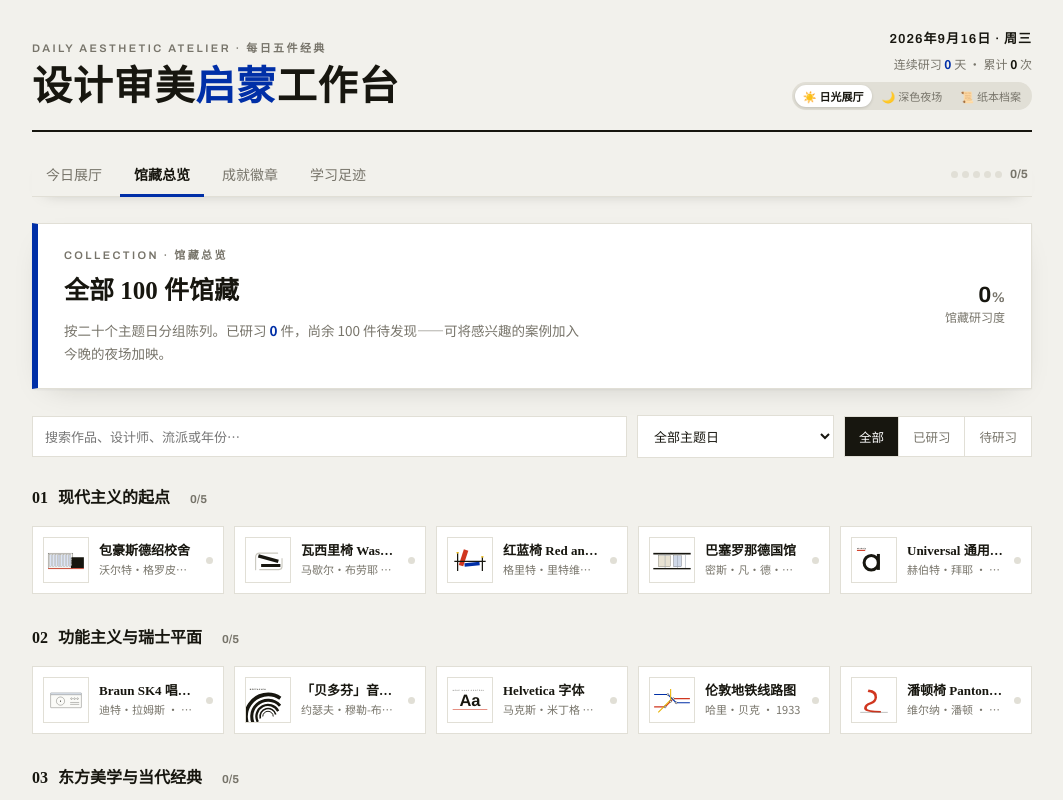
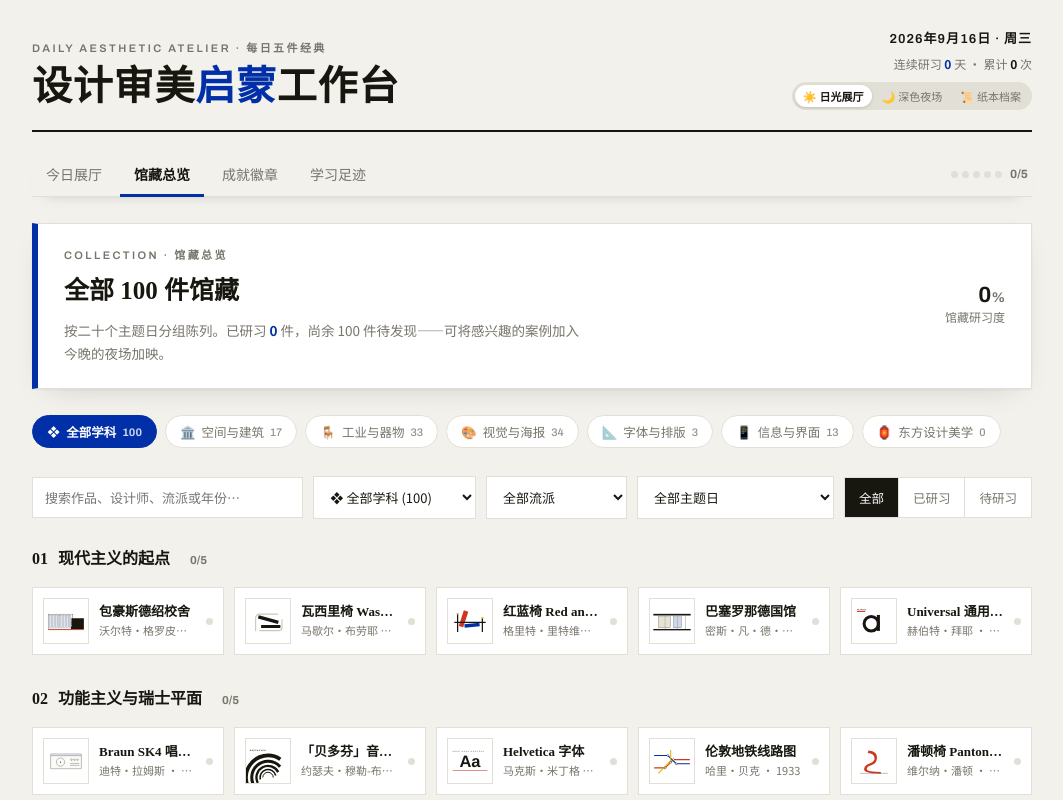
Before and after one commit to idmar/daw, a React (Vite) app: page / in a window 1280 px wide. Both pictures are taken after a click on the button "馆藏总览". Shown: the top 800 px of the page, without its empty margins (108-1171 px from the left). Built offline with nearby package versions, Linux system fonts and the light colour scheme.

Commit message:
feat: add multi-dimensional curatorial filtering and discipline taxonomy

```diff
--- a/src/DesignAestheticsWorkbench.jsx
+++ b/src/DesignAestheticsWorkbench.jsx
@@ -5,6 +5,7 @@
 import { todayKey, dayIndexOf, casesForDay, fmtDate, calculateStats } from "./utils/date.js";
 import { THEMES, getInitialTheme, saveTheme } from "./utils/theme.js";
 import { formatArchivePayload, validateArchive, generateMarkdownReport, downloadFile } from "./utils/archive.js";
+import { DISCIPLINES, MOVEMENTS, filterCuratedCases, getCaseDiscipline } from "./utils/taxonomy.js";
 import { ProgressRing } from "./components/ProgressRing.jsx";
 import { CaseCard } from "./components/CaseCard.jsx";
 
@@ -24,6 +25,8 @@
   const [archTheme, setArchTheme] = useState("all"); // 馆藏总览：主题筛选
   const [archStatus, setArchStatus] = useState("all"); // 馆藏总览：状态筛选
   const [archQuery, setArchQuery] = useState(""); // 馆藏总览：关键词
+  const [archDiscipline, setArchDiscipline] = useState("all"); // 馆藏总览：学科专业筛选
+  const [archMovement, setArchMovement] = useState("all"); // 馆藏总览：思潮流派筛选
   const [queued, setQueued] = useState([]); // 手动加入今晚加映队列的案例 id
   const [preview, setPreview] = useState(null); // 馆藏总览中预览的案例
   const prevUnlockedRef = useRef(null);
@@ -429,23 +432,24 @@
           (() => {
             const learned = new Set();
             Object.values(state.completed).forEach(list => list.forEach(id => learned.add(id)));
-            const kw = archQuery.trim().toLowerCase();
-            const list = CASES.filter(c => {
-              if (archTheme !== "all" && String(c.day) !== archTheme) return false;
-              if (archStatus === "done" && !learned.has(c.id)) return false;
-              if (archStatus === "todo" && learned.has(c.id)) return false;
-              if (
-                kw &&
-                ![c.title, c.designer, c.movement, c.field, String(c.year)].join(" ").toLowerCase().includes(kw)
-              )
-                return false;
-              return true;
+            const list = filterCuratedCases(CASES, {
+              discipline: archDiscipline,
+              movement: archMovement,
+              theme: archTheme,
+              status: archStatus,
+              query: archQuery,
+              learnedIds: learned,
             });
             const groups = [];
             list.forEach(c => {
               const g = groups.find(x => x.day === c.day);
               if (g) g.items.push(c);
               else groups.push({ day: c.day, items: [c] });
+            });
+            const disciplineCounts = {};
+            DISCIPLINES.forEach(d => {
+              disciplineCounts[d.id] =
+                d.id === "all" ? CASES.length : CASES.filter(c => getCaseDiscipline(c).id === d.id).length;
             });
             return (
               <section className="view" key="archive">
@@ -469,6 +473,22 @@
                   </div>
                 </div>
 
+                <div className="discipline-bar" role="tablist" aria-label="按专业学科筛选">
+                  {DISCIPLINES.map(d => (
+                    <button
+                      key={d.id}
+                      className={`discipline-chip ${archDiscipline === d.id ? "on" : ""}`}
+                      onClick={() => setArchDiscipline(d.id)}
+                      role="tab"
+                      aria-selected={archDiscipline === d.id}
+                    >
+                      <span>{d.icon}</span>
+                      <span>{d.name}</span>
+                      <span className="count">{disciplineCounts[d.id] || 0}</span>
+                    </button>
+                  ))}
+                </div>
+
                 <div className="arch-bar">
                   <input
                     className="arch-search"
@@ -477,6 +497,28 @@
                     placeholder="搜索作品、设计师、流派或年份…"
                     aria-label="搜索馆藏"
                   />
+                  <select
+                    value={archDiscipline}
+                    onChange={e => setArchDiscipline(e.target.value)}
+                    aria-label="按学科门类筛选"
+                  >
+                    {DISCIPLINES.map(d => (
+                      <option key={d.id} value={d.id}>
+                        {d.icon} {d.name} ({disciplineCounts[d.id] || 0})
+                      </option>
+                    ))}
+                  </select>
+                  <select
+                    value={archMovement}
+                    onChange={e => setArchMovement(e.target.value)}
+                    aria-label="按设计流派筛选"
+                  >
+                    {MOVEMENTS.map(m => (
+                      <option key={m.id} value={m.id}>
+                        {m.name}
+                      </option>
+                    ))}
+                  </select>
                   <select
                     value={archTheme}
                     onChange={e => setArchTheme(e.target.value)}
--- a/src/styles/atelier.css
+++ b/src/styles/atelier.css
@@ -775,6 +775,48 @@
   font-size: 14px;
 }
 
+/* 学科专业策展标签栏 */
+.discipline-bar {
+  display: flex;
+  gap: 8px;
+  overflow-x: auto;
+  padding-bottom: 12px;
+  margin-bottom: 16px;
+  scrollbar-width: thin;
+}
+.discipline-chip {
+  appearance: none;
+  border: 1px solid var(--line);
+  background: var(--panel);
+  font-family: inherit;
+  font-size: 12.5px;
+  font-weight: 500;
+  padding: 6px 14px;
+  border-radius: 99px;
+  color: var(--muted);
+  cursor: pointer;
+  white-space: nowrap;
+  display: inline-flex;
+  align-items: center;
+  gap: 6px;
+  transition: all .15s;
+}
+.discipline-chip:hover {
+  border-color: var(--blue);
+  color: var(--ink);
+}
+.discipline-chip.on {
+  background: var(--blue);
+  border-color: var(--blue);
+  color: #fff;
+  font-weight: 700;
+}
+.discipline-chip .count {
+  font-family: 'Archivo', sans-serif;
+  font-size: 11px;
+  opacity: .8;
+}
+
 /* 馆藏总览 */
 .arch-bar { display: flex; gap: 10px; flex-wrap: wrap; align-items: center; margin-bottom: 22px; }
 .arch-search {
--- /dev/null
+++ b/src/utils/taxonomy.js
@@ -0,0 +1,88 @@
+/**
+ * 设计学学科分类与策展流派体系
+ */
+
+export const DISCIPLINES = [
+  { id: "all", name: "全部学科", icon: "❖" },
+  { id: "spatial", name: "空间与建筑", icon: "🏛️", keywords: ["建筑", "空间", "展馆", "住宅", "室内"] },
+  { id: "industrial", name: "工业与器物", icon: "🪑", keywords: ["家具", "工业", "器物", "灯具", "交通", "电子", "日常器物"] },
+  { id: "visual", name: "视觉与海报", icon: "🎨", keywords: ["平面", "海报", "标志", "品牌", "包装", "广告"] },
+  { id: "typography", name: "字体与排版", icon: "📐", keywords: ["字体", "排版", "书籍", "编辑", "字形"] },
+  { id: "interaction", name: "信息与界面", icon: "📱", keywords: ["信息", "界面", "交互", "体验", "数字", "系统"] },
+  { id: "oriental", name: "东方设计美学", icon: "🏮", keywords: ["中国", "日本", "东方", "传统", "印章", "水墨"] },
+];
+
+export const MOVEMENTS = [
+  { id: "all", name: "全部流派" },
+  { id: "bauhaus", name: "包豪斯 Bauhaus", match: m => m.includes("包豪斯") },
+  { id: "swiss", name: "瑞士国际主义", match: m => m.includes("瑞士") || m.includes("国际主义") },
+  { id: "modernism", name: "现代主义", match: m => m.includes("现代主义") },
+  { id: "destijl", name: "风格派 De Stijl", match: m => m.includes("风格派") },
+  { id: "nordic", name: "北欧现代", match: m => m.includes("北欧") },
+  { id: "postmodern", name: "激进与后现代", match: m => m.includes("后现代") || m.includes("激进") || m.includes("孟菲斯") },
+  { id: "contemporary", name: "当代与东方", match: m => m.includes("当代") || m.includes("东方") || m.includes("日本") || m.includes("中国") },
+];
+
+/**
+ * 确定案例所属的学科门类
+ */
+export const getCaseDiscipline = c => {
+  const text = `${c.field || ""} ${c.title || ""} ${c.intro || ""}`;
+  for (const d of DISCIPLINES) {
+    if (d.id === "all") continue;
+    if (d.keywords.some(kw => text.includes(kw))) {
+      return d;
+    }
+  }
+  return DISCIPLINES[1]; // 默认工业器物
+};
+
+/**
+ * 综合多维筛选
+ */
+export const filterCuratedCases = (cases = [], {
+  discipline = "all",
+  movement = "all",
+  theme = "all",
+  status = "all",
+  query = "",
+  learnedIds = new Set(),
+}) => {
+  const kw = (query || "").trim().toLowerCase();
+
+  return cases.filter(c => {
+    // 1. 学科专业筛选
+    if (discipline !== "all") {
+      const disc = getCaseDiscipline(c);
+      if (disc.id !== discipline) return false;
+    }
+
+    // 2. 流派思潮筛选
+    if (movement !== "all") {
+      const movObj = MOVEMENTS.find(m => m.id === movement);
+      if (movObj && movObj.match) {
+        if (!movObj.match(c.movement || "")) return false;
+      }
+    }
+
+    // 3. 主题日筛选
+    if (theme !== "all" && String(c.day) !== String(theme)) {
+      return false;
+    }
+
+    // 4. 研习状态筛选
+    const isDone = learnedIds.has(c.id);
+    if (status === "done" && !isDone) return false;
+    if (status === "todo" && isDone) return false;
+
+    // 5. 关键词搜索
+    if (kw) {
+      const target = [c.title, c.designer, c.movement, c.field, String(c.year), c.intro]
+        .join(" ")
+        .toLowerCase();
+      if (!target.includes(kw)) return false;
+    }
+
+    return true;
+  });
+};
```
Also changed, not shown: 1 other file (tests, documents, lock files or other folders).
